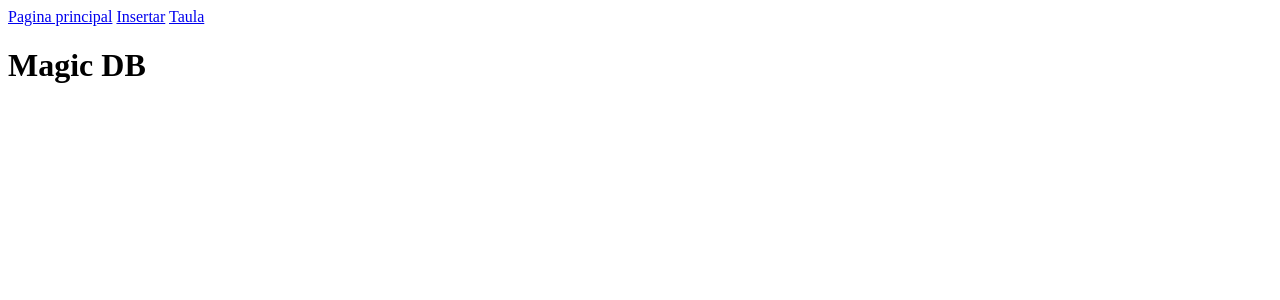
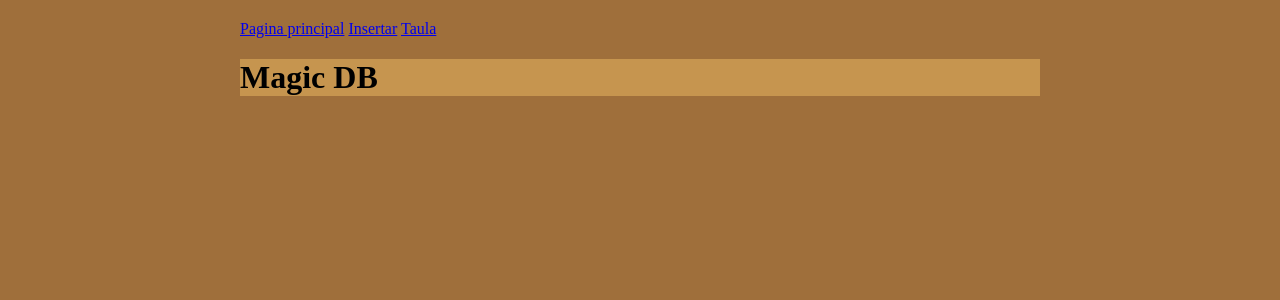
Before and after one commit to ivancabot1/Magic-Database, a PHP site: page /index.php in a window 1280 px wide. Shown: the top 300 px of the page. Run offline with PHP 8.4, Linux system fonts and the light colour scheme.

Commit message:
Add files via upload

```diff
--- a/styles/styles.css
+++ b/styles/styles.css
@@ -1 +1,32 @@
-td {border: 1pix solid #8888}
+.td {
+    border: 1px solid #8888;
+}
+
+body {
+    background-color: #9f6f3b;
+    width: 800px;
+    padding: 20px;
+    margin-right: auto;
+    margin-left: auto;
+    margin-top: 0;
+    margin-bottom: 0;
+}
+
+.title {
+    background-color: black;
+    color: white;
+    text-align: center;
+    height: 100px;
+    width: 100%;
+}
+
+h1 {
+    background-color: #c79750f6;
+    color: black;
+}
+
+div {
+    margin: 15px 10px 15px 0px;
+}
+
+.container {}
```
